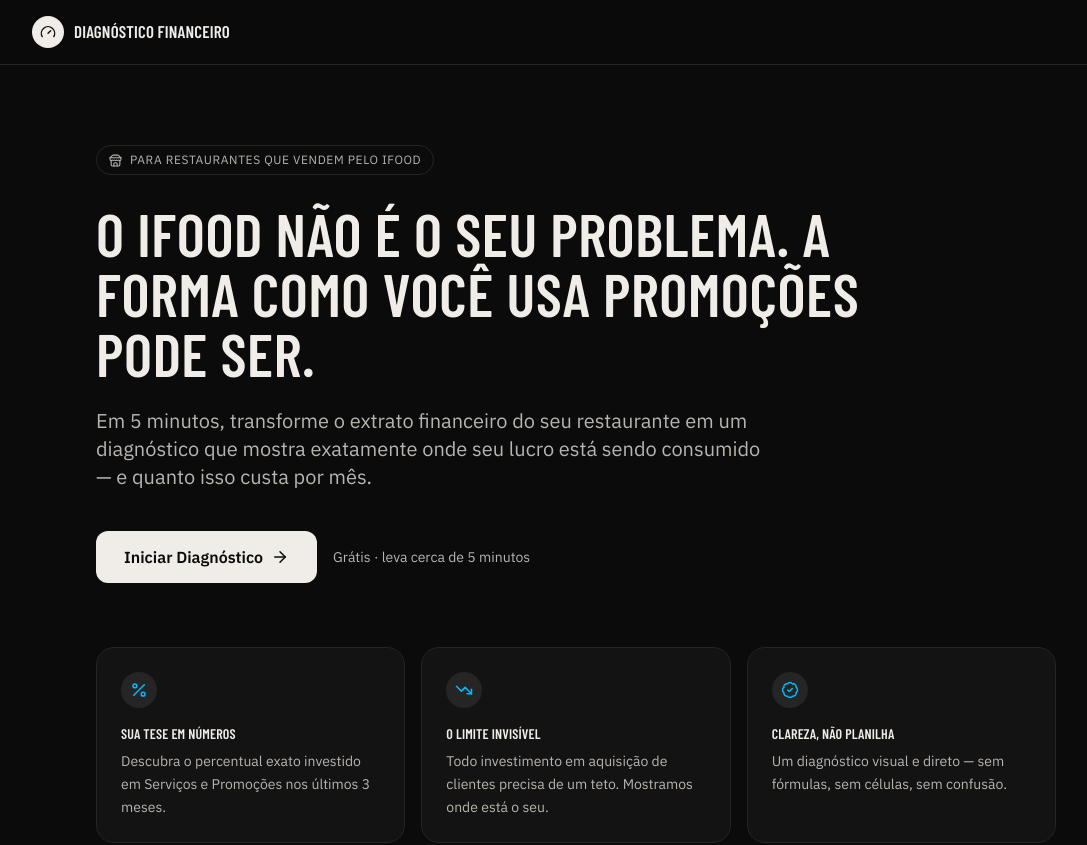
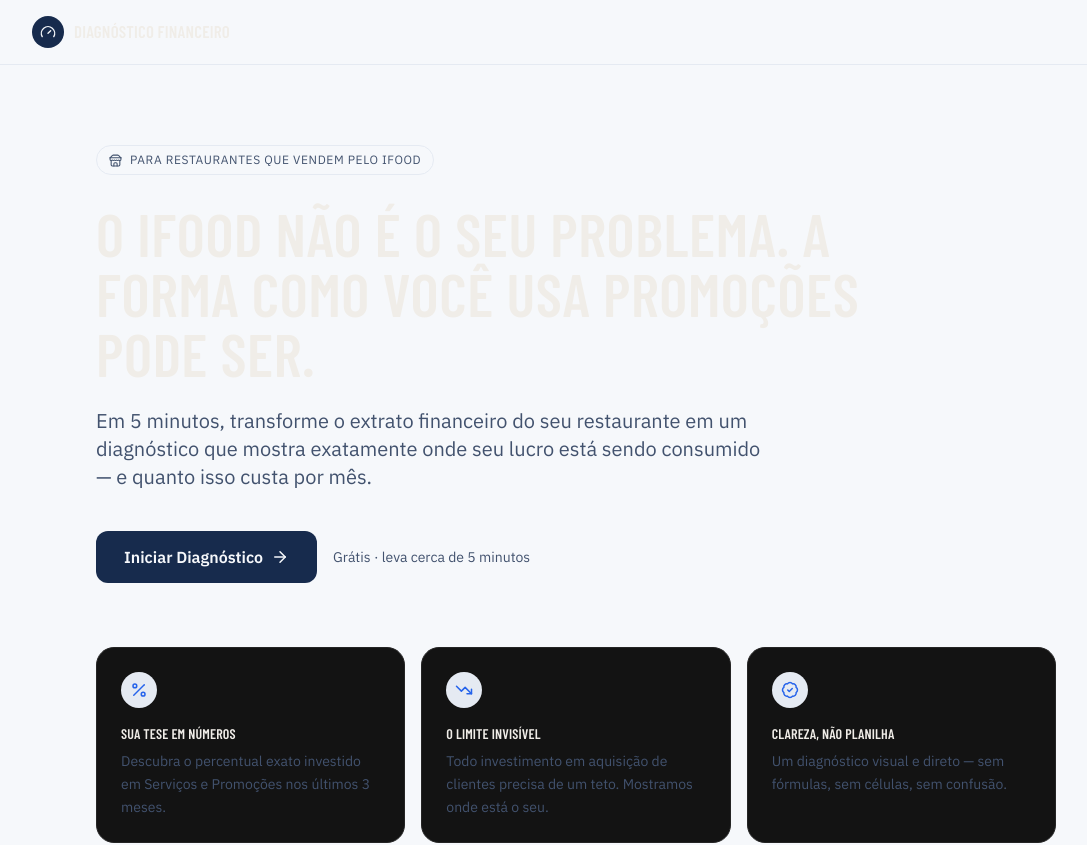
Before and after one commit to alexandrecoutolcd/lcd-diagnostico-ifood, a Next.js app: page / in a window 1280 px wide. Shown: the top 845 px of the page, without its empty margins (64-1151 px from the left). Built offline with nearby package versions, Linux system fonts and the light colour scheme.

Commit message:
dashboard white

```diff
--- a/lib/calculations.ts
+++ b/lib/calculations.ts
@@ -10,22 +10,6 @@
 
 export function clamp(value: number, min: number, max: number): number {
   return Math.min(max, Math.max(min, value));
-}
-
-function lerp(x: number, x0: number, y0: number, x1: number, y1: number): number {
-  if (x1 === x0) return y0;
-  const t = (x - x0) / (x1 - x0);
-  return y0 + t * (y1 - y0);
-}
-
-function interpolateCurve(x: number, points: [number, number][]): number {
-  if (x <= points[0][0]) return points[0][1];
-  for (let i = 0; i < points.length - 1; i++) {
-    const [x0, y0] = points[i];
-    const [x1, y1] = points[i + 1];
-    if (x >= x0 && x <= x1) return lerp(x, x0, y0, x1, y1);
-  }
-  return points[points.length - 1][1];
 }
 
 /** Faturamento Líquido, % Taxas e % Promoções de um único mês. */
@@ -123,23 +107,6 @@
   return { ...nearest, diff, acimaDaReferencia: diff > 1.5 };
 }
 
-/** Nota Geral (0-100) combinando %Promoções (peso maior) e %Taxas. */
-export function scoreGeral(pctPromocoes: number, pctTaxas: number): number {
-  const promoScore = interpolateCurve(pctPromocoes, [
-    [0, 80],
-    [5, 92],
-    [7, 100],
-    [11, 78],
-    [15, 55],
-    [25, 20],
-    [35, 4],
-  ]);
-  const diff = Math.min(Math.abs(pctTaxas - 15.2), Math.abs(pctTaxas - 26.2));
-  const taxScore = clamp(100 - diff * 9, 0, 100);
-  const final = promoScore * 0.75 + taxScore * 0.25;
-  return Math.round(clamp(final, 0, 100));
-}
-
 /** Quanto custa, em R$, gerar uma venda de ticket médio ao %Promoções atual. */
 export function acquisitionCost(ticketMedio: number, pctPromocoes: number): number {
   return (Number(ticketMedio) || 0) * ((Number(pctPromocoes) || 0) / 100);
@@ -171,6 +138,16 @@
       title: "Reduzir promoções gradualmente",
       detail:
         "Corte a intensidade das campanhas em etapas, monitorando o efeito no volume de pedidos a cada ajuste.",
+    });
+    recs.push({
+      title: "Revisar o cardápio",
+      detail:
+        "Itens com margem baixa sustentados por promoções pesadas costumam ser os principais responsáveis pela erosão do lucro. Reavalie preços, porções e o mix de produtos.",
+    });
+    recs.push({
+      title: "Revisitar a gestão de CMV e financeira do restaurante",
+      detail:
+        "Antes de investir mais em aquisição, confirme se o Custo da Mercadoria Vendida e o controle financeiro do dia a dia estão saudáveis — promoção não corrige margem quebrada.",
     });
   }
   if (classification.zone >= 3) {
--- a/tailwind.config.ts
+++ b/tailwind.config.ts
@@ -10,24 +10,60 @@
   theme: {
     extend: {
       colors: {
-        bg: "#0B0B0B",
-        card: "#131313",
-        border: "#252525",
-        heading: "#F0EDE8",
-        body: "#B8B4AE",
-        "accent-pos": "#00BBF9",
-        "accent-neg": "#f91719",
-        "accent-big-pos": "#46fe6c",
-        "zone-1": "#00BBF9",
-        "zone-2": "#46fe6c",
-        "zone-3": "#FFB020",
-        "zone-4": "#FF6A3D",
-        "zone-5": "#f91719",
+        // Fundo
+        bg: "#F6F8FB",
+        card: "#FFFFFF",
+        "card-secondary": "#FBFCFE",
+
+        // Bordas e divisões
+        border: "#E5EAF2",
+        "border-strong": "#D6DEE8",
+        divider: "#EEF2F7",
+
+        // Textos
+        heading: "#172B4D",
+        body: "#42526E",
+        "body-secondary": "#6B778C",
+        muted: "#A5ADBA",
+
+        // Identidade / CTA (vermelho da marca)
+        brand: "#C41D33",
+        "brand-hover": "#A5172B",
+        "brand-light": "#FCECEF",
+        "brand-xlight": "#FFF5F6",
+
+        // Indicadores positivos (azul)
+        "accent-pos": "#2563EB",
+        "accent-pos-hover": "#1D4ED8",
+        "accent-pos-light": "#DBEAFE",
+        "accent-pos-xlight": "#EFF6FF",
+        "accent-big-pos": "#2563EB",
+
+        // Indicadores negativos (vermelho)
+        "accent-neg": "#DC2626",
+        "accent-neg-hover": "#B91C1C",
+        "accent-neg-light": "#FEE2E2",
+        "accent-neg-xlight": "#FEF2F2",
+
+        // Alertas / atenção
+        alert: "#F59E0B",
+        "alert-light": "#FEF3C7",
+
+        // Neutras
+        "gray-100": "#F3F5F8",
+        "gray-300": "#CBD5E1",
+        "gray-700": "#475569",
+
+        // Termômetro de Aquisição (5 zonas, dentro da paleta de gráficos)
+        "zone-1": "#60A5FA",
+        "zone-2": "#2563EB",
+        "zone-3": "#F59E0B",
+        "zone-4": "#EF4444",
+        "zone-5": "#C41D33",
       },
       fontFamily: {
-        heading: ["var(--font-heading)", "sans-serif"],
-        body: ["var(--font-body)", "sans-serif"],
-        mono: ["var(--font-body)", "monospace"],
+        heading: ["var(--font-poppins)", "sans-serif"],
+        body: ["var(--font-poppins)", "sans-serif"],
       },
       borderRadius: {
         xl2: "18px",
```
Also changed, not shown: public/logo.svg (added), 1 other file (tests, documents, lock files or other folders).
